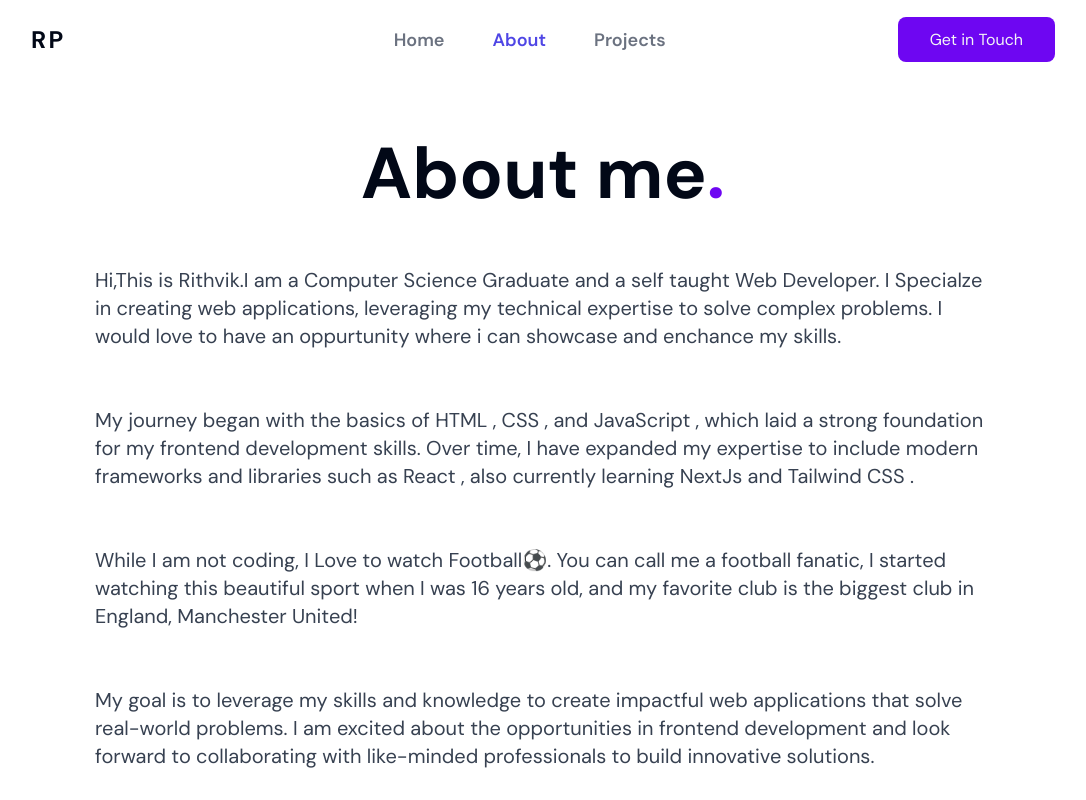
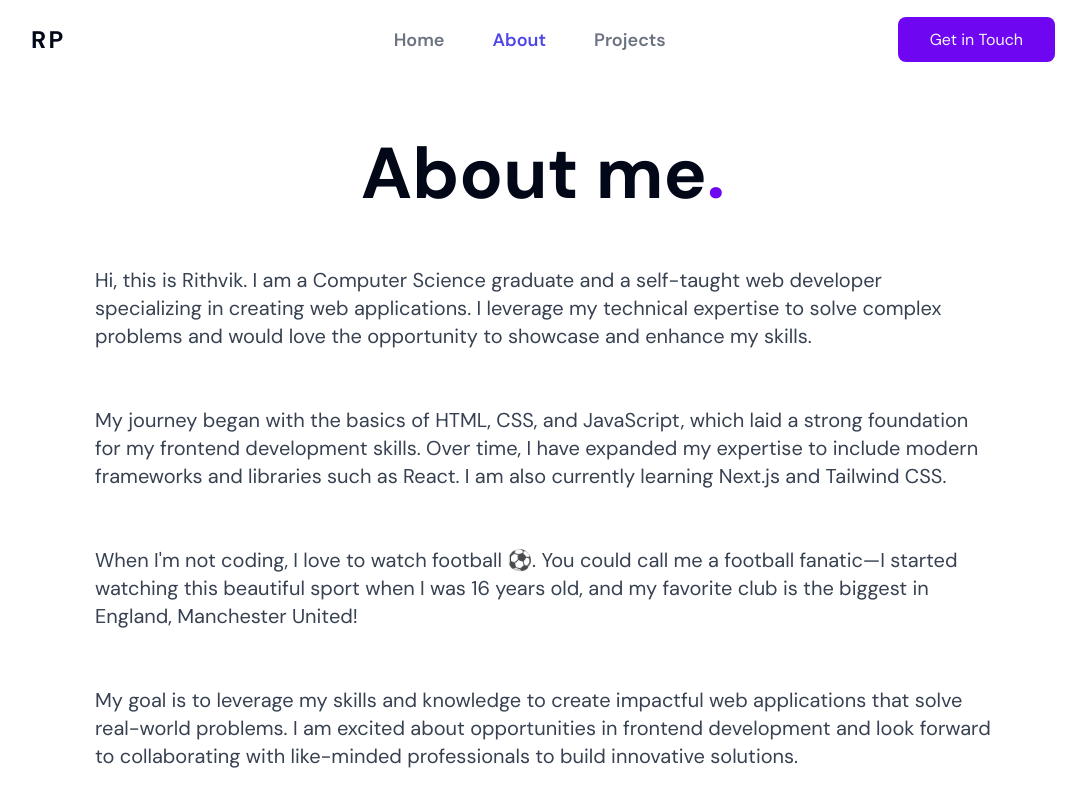
Before and after one commit to Rithvik8001/Rithvik-s-Portfolio, a Next.js app: page /about in a window 1280 px wide. Shown: the top 800 px of the page, without its empty margins (97-1183 px from the left). Built offline with nearby package versions, Linux system fonts and the light colour scheme.

Commit message:
Update About.tsx

```diff
--- a/src/components/About.tsx
+++ b/src/components/About.tsx
@@ -12,43 +12,28 @@ export default function page() {
       <BlurFade delay={0.35} inView>
         <div className="max-w-4xl mx-auto space-y-4 mt-14">
           <p className="text-gray-700 text-xl">
-            Hi,This is Rithvik.I am a Computer Science Graduate and a self
-            taught Web Developer. I Specialze in creating web applications,
-            leveraging my technical expertise to solve complex problems. I would
-            love to have an oppurtunity where i can showcase and enchance my
-            skills.
+           Hi, this is Rithvik. I am a Computer Science graduate and a self-taught web developer specializing in creating web applications. I leverage my technical expertise to solve complex problems and would love the opportunity to showcase and enhance my skills.
           </p>
         </div>
       </BlurFade>
       <BlurFade delay={0.45} inView>
         <div className="max-w-4xl mx-auto space-y-4 mt-14">
           <p className="text-gray-700 text-xl">
-            My journey began with the basics of HTML , CSS , and JavaScript ,
-            which laid a strong foundation for my frontend development skills.
-            Over time, I have expanded my expertise to include modern frameworks
-            and libraries such as React , also currently learning NextJs and
-            Tailwind CSS .{" "}
+           My journey began with the basics of HTML, CSS, and JavaScript, which laid a strong foundation for my frontend development skills. Over time, I have expanded my expertise to include modern frameworks and libraries such as React. I am also currently learning Next.js and Tailwind CSS.{" "}
           </p>
         </div>
       </BlurFade>
       <BlurFade delay={0.55} inView>
         <div className="max-w-4xl mx-auto space-y-4 mt-14">
           <p className="text-gray-700 text-xl">
-            While I am not coding, I Love to watch Football⚽️. You can call me
-            a football fanatic, I started watching this beautiful sport when I
-            was 16 years old, and my favorite club is the biggest club in
-            England, Manchester United!
+           When I'm not coding, I love to watch football ⚽️. You could call me a football fanatic—I started watching this beautiful sport when I was 16 years old, and my favorite club is the biggest in England, Manchester United!
           </p>
         </div>
       </BlurFade>
       <BlurFade delay={0.65} inView>
         <div className="max-w-4xl mx-auto space-y-4 mt-14">
           <p className="text-gray-700 text-xl">
-            My goal is to leverage my skills and knowledge to create impactful
-            web applications that solve real-world problems. I am excited about
-            the opportunities in frontend development and look forward to
-            collaborating with like-minded professionals to build innovative
-            solutions.
+           My goal is to leverage my skills and knowledge to create impactful web applications that solve real-world problems. I am excited about opportunities in frontend development and look forward to collaborating with like-minded professionals to build innovative solutions.
           </p>
         </div>
       </BlurFade>
```
